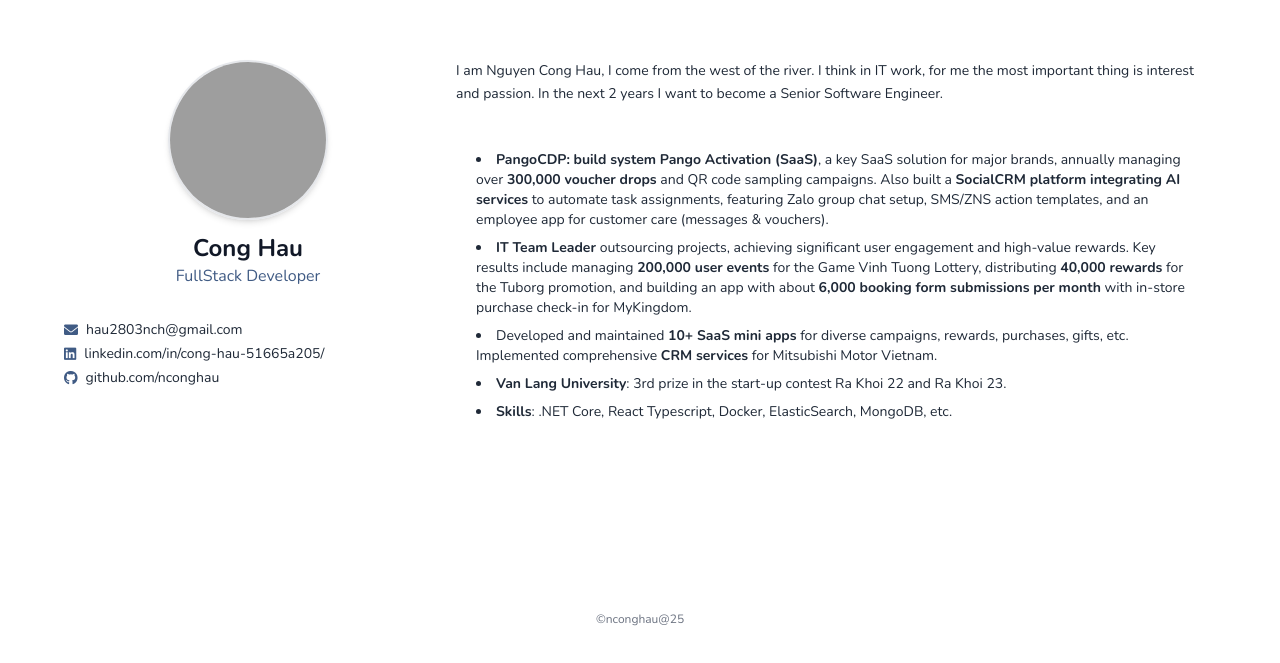
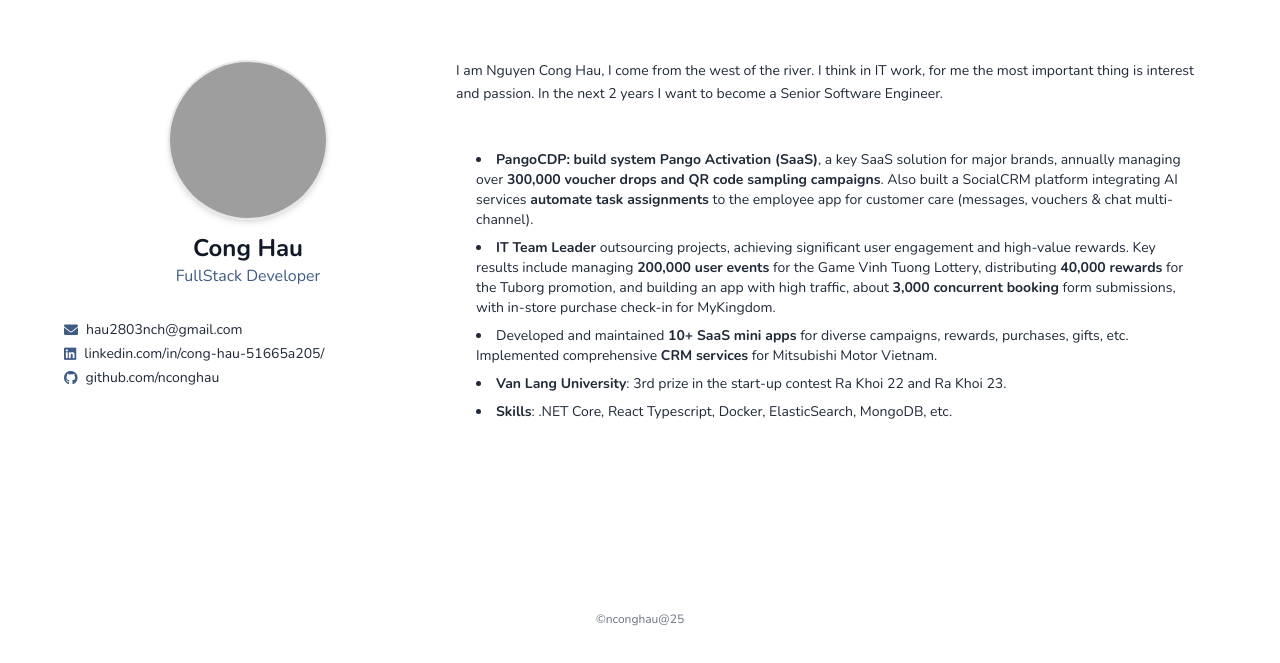
Before and after one commit to nconghau/haudev, a plain HTML site: page index.html in a window 1280 px wide. Shown: the part 125-788 px from the top of the page. Drawn offline with nearby package versions, Linux system fonts and the light colour scheme; grey boxes are pictures that could not be loaded.

Commit message:
update: info

```diff
--- a/index.html
+++ b/index.html
@@ -134,19 +134,19 @@
         <section id="experience" class="mt-4">
           <ul class="p-5 text-gray-800 space-y-2 list-disc list-inside text-sm">
             <li><strong>PangoCDP:</strong> <strong>build system Pango Activation (SaaS)</strong>, a key
-              SaaS solution for major brands, annually managing over <strong>300,000 voucher drops</strong> and QR code
-              sampling campaigns. Also built a <strong>SocialCRM platform integrating AI services</strong> to automate
-              task assignments, featuring Zalo group chat setup, SMS/ZNS action templates, and an employee app for
-              customer care (messages & vouchers).
+              SaaS solution for major brands, annually managing over <strong>300,000 voucher drops and QR code
+                sampling campaigns</strong>. Also built a SocialCRM platform integrating AI services
+              <strong>automate task assignments</strong> to the employee app for customer care (messages, vouchers &
+              chat multi-channel).
             </li>
             <strong>
               <li>IT Team Leader
             </strong> outsourcing projects, achieving significant user engagement and
             high-value rewards. Key results include managing <strong>200,000 user events</strong> for the Game Vinh
             Tuong Lottery,
-            distributing <strong>40,000 rewards</strong> for the Tuborg promotion, and building an app with
-            about
-            <strong>6,000 booking form submissions per month</strong> with in-store purchase check-in for MyKingdom.
+            distributing <strong>40,000 rewards</strong> for the Tuborg promotion, and building an app with high
+            traffic, about <strong>3,000 concurrent booking</strong> form submissions, with in-store purchase check-in
+            for MyKingdom.
             </li>
             </li>
             <li>Developed and maintained <strong>10+ SaaS mini apps</strong> for diverse campaigns, rewards, purchases,
```
